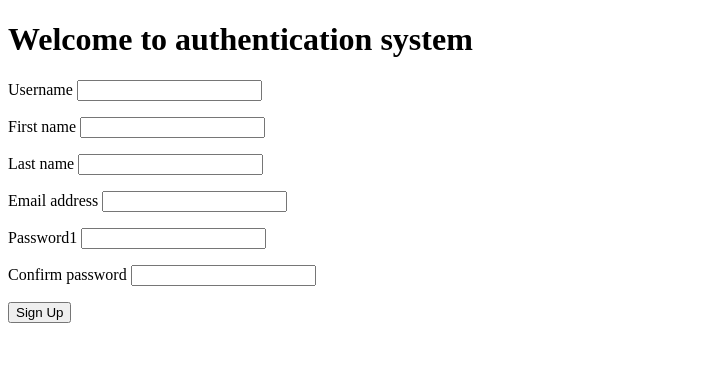
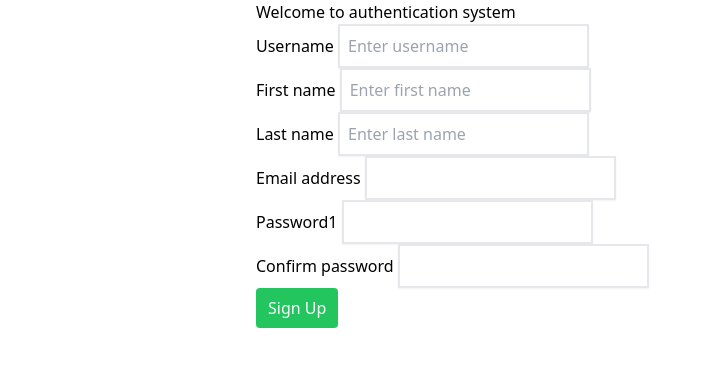
Before and after one commit to MohammadFahad1/Django_Task_Management, a Django app: page /users/sign-up in a window 1280 px wide. Shown: the top 367 px of the page, without its empty margins (0-704 px from the left). Run offline with Django 5.2, Linux system fonts and the light colour scheme.

```diff
--- a/static/css/output.css
+++ b/static/css/output.css
@@ -1,6 +1,4 @@
-*,
-::before,
-::after {
+*, ::before, ::after {
   --tw-border-spacing-x: 0;
   --tw-border-spacing-y: 0;
   --tw-translate-x: 0;
@@ -10,19 +8,19 @@
   --tw-skew-y: 0;
   --tw-scale-x: 1;
   --tw-scale-y: 1;
-  --tw-pan-x: ;
-  --tw-pan-y: ;
-  --tw-pinch-zoom: ;
+  --tw-pan-x:  ;
+  --tw-pan-y:  ;
+  --tw-pinch-zoom:  ;
   --tw-scroll-snap-strictness: proximity;
-  --tw-gradient-from-position: ;
-  --tw-gradient-via-position: ;
-  --tw-gradient-to-position: ;
-  --tw-ordinal: ;
-  --tw-slashed-zero: ;
-  --tw-numeric-figure: ;
-  --tw-numeric-spacing: ;
-  --tw-numeric-fraction: ;
-  --tw-ring-inset: ;
+  --tw-gradient-from-position:  ;
+  --tw-gradient-via-position:  ;
+  --tw-gradient-to-position:  ;
+  --tw-ordinal:  ;
+  --tw-slashed-zero:  ;
+  --tw-numeric-figure:  ;
+  --tw-numeric-spacing:  ;
+  --tw-numeric-fraction:  ;
+  --tw-ring-inset:  ;
   --tw-ring-offset-width: 0px;
   --tw-ring-offset-color: #fff;
   --tw-ring-color: rgb(59 130 246 / 0.5);
@@ -30,28 +28,28 @@
   --tw-ring-shadow: 0 0 #0000;
   --tw-shadow: 0 0 #0000;
   --tw-shadow-colored: 0 0 #0000;
-  --tw-blur: ;
-  --tw-brightness: ;
-  --tw-contrast: ;
-  --tw-grayscale: ;
-  --tw-hue-rotate: ;
-  --tw-invert: ;
-  --tw-saturate: ;
-  --tw-sepia: ;
-  --tw-drop-shadow: ;
-  --tw-backdrop-blur: ;
-  --tw-backdrop-brightness: ;
-  --tw-backdrop-contrast: ;
-  --tw-backdrop-grayscale: ;
-  --tw-backdrop-hue-rotate: ;
-  --tw-backdrop-invert: ;
-  --tw-backdrop-opacity: ;
-  --tw-backdrop-saturate: ;
-  --tw-backdrop-sepia: ;
-  --tw-contain-size: ;
-  --tw-contain-layout: ;
-  --tw-contain-paint: ;
-  --tw-contain-style: ;
+  --tw-blur:  ;
+  --tw-brightness:  ;
+  --tw-contrast:  ;
+  --tw-grayscale:  ;
+  --tw-hue-rotate:  ;
+  --tw-invert:  ;
+  --tw-saturate:  ;
+  --tw-sepia:  ;
+  --tw-drop-shadow:  ;
+  --tw-backdrop-blur:  ;
+  --tw-backdrop-brightness:  ;
+  --tw-backdrop-contrast:  ;
+  --tw-backdrop-grayscale:  ;
+  --tw-backdrop-hue-rotate:  ;
+  --tw-backdrop-invert:  ;
+  --tw-backdrop-opacity:  ;
+  --tw-backdrop-saturate:  ;
+  --tw-backdrop-sepia:  ;
+  --tw-contain-size:  ;
+  --tw-contain-layout:  ;
+  --tw-contain-paint:  ;
+  --tw-contain-style:  ;
 }
 
 ::backdrop {
@@ -64,19 +62,19 @@
   --tw-skew-y: 0;
   --tw-scale-x: 1;
   --tw-scale-y: 1;
-  --tw-pan-x: ;
-  --tw-pan-y: ;
-  --tw-pinch-zoom: ;
+  --tw-pan-x:  ;
+  --tw-pan-y:  ;
+  --tw-pinch-zoom:  ;
   --tw-scroll-snap-strictness: proximity;
-  --tw-gradient-from-position: ;
-  --tw-gradient-via-position: ;
-  --tw-gradient-to-position: ;
-  --tw-ordinal: ;
-  --tw-slashed-zero: ;
-  --tw-numeric-figure: ;
-  --tw-numeric-spacing: ;
-  --tw-numeric-fraction: ;
-  --tw-ring-inset: ;
+  --tw-gradient-from-position:  ;
+  --tw-gradient-via-position:  ;
+  --tw-gradient-to-position:  ;
+  --tw-ordinal:  ;
+  --tw-slashed-zero:  ;
+  --tw-numeric-figure:  ;
+  --tw-numeric-spacing:  ;
+  --tw-numeric-fraction:  ;
+  --tw-ring-inset:  ;
   --tw-ring-offset-width: 0px;
   --tw-ring-offset-color: #fff;
   --tw-ring-color: rgb(59 130 246 / 0.5);
@@ -84,28 +82,28 @@
   --tw-ring-shadow: 0 0 #0000;
   --tw-shadow: 0 0 #0000;
   --tw-shadow-colored: 0 0 #0000;
-  --tw-blur: ;
-  --tw-brightness: ;
-  --tw-contrast: ;
-  --tw-grayscale: ;
-  --tw-hue-rotate: ;
-  --tw-invert: ;
-  --tw-saturate: ;
-  --tw-sepia: ;
-  --tw-drop-shadow: ;
-  --tw-backdrop-blur: ;
-  --tw-backdrop-brightness: ;
-  --tw-backdrop-contrast: ;
-  --tw-backdrop-grayscale: ;
-  --tw-backdrop-hue-rotate: ;
-  --tw-backdrop-invert: ;
-  --tw-backdrop-opacity: ;
-  --tw-backdrop-saturate: ;
-  --tw-backdrop-sepia: ;
-  --tw-contain-size: ;
-  --tw-contain-layout: ;
-  --tw-contain-paint: ;
-  --tw-contain-style: ;
+  --tw-blur:  ;
+  --tw-brightness:  ;
+  --tw-contrast:  ;
+  --tw-grayscale:  ;
+  --tw-hue-rotate:  ;
+  --tw-invert:  ;
+  --tw-saturate:  ;
+  --tw-sepia:  ;
+  --tw-drop-shadow:  ;
+  --tw-backdrop-blur:  ;
+  --tw-backdrop-brightness:  ;
+  --tw-backdrop-contrast:  ;
+  --tw-backdrop-grayscale:  ;
+  --tw-backdrop-hue-rotate:  ;
+  --tw-backdrop-invert:  ;
+  --tw-backdrop-opacity:  ;
+  --tw-backdrop-saturate:  ;
+  --tw-backdrop-sepia:  ;
+  --tw-contain-size:  ;
+  --tw-contain-layout:  ;
+  --tw-contain-paint:  ;
+  --tw-contain-style:  ;
 }
 
 /*
@@ -132,7 +130,7 @@
 
 ::before,
 ::after {
-  --tw-content: "";
+  --tw-content: '';
 }
 
 /*
@@ -154,10 +152,9 @@ html,
   -moz-tab-size: 4;
   /* 3 */
   -o-tab-size: 4;
-  tab-size: 4;
+     tab-size: 4;
   /* 3 */
-  font-family: ui-sans-serif, system-ui, sans-serif, "Apple Color Emoji",
-    "Segoe UI Emoji", "Segoe UI Symbol", "Noto Color Emoji";
+  font-family: ui-sans-serif, system-ui, sans-serif, "Apple Color Emoji", "Segoe UI Emoji", "Segoe UI Symbol", "Noto Color Emoji";
   /* 4 */
   font-feature-settings: normal;
   /* 5 */
@@ -200,7 +197,7 @@ Add the correct text decoration in Chrome, Edge, and Safari.
 
 abbr:where([title]) {
   -webkit-text-decoration: underline dotted;
-  text-decoration: underline dotted;
+          text-decoration: underline dotted;
 }
 
 /*
@@ -246,8 +243,7 @@ code,
 kbd,
 samp,
 pre {
-  font-family: ui-monospace, SFMono-Regular, Menlo, Monaco, Consolas,
-    "Liberation Mono", "Courier New", monospace;
+  font-family: ui-monospace, SFMono-Regular, Menlo, Monaco, Consolas, "Liberation Mono", "Courier New", monospace;
   /* 1 */
   font-feature-settings: normal;
   /* 2 */
@@ -348,9 +344,9 @@ select {
 */
 
 button,
-input:where([type="button"]),
-input:where([type="reset"]),
-input:where([type="submit"]) {
+input:where([type='button']),
+input:where([type='reset']),
+input:where([type='submit']) {
   -webkit-appearance: button;
   /* 1 */
   background-color: transparent;
@@ -397,7 +393,7 @@ Correct the cursor style of increment and decrement buttons in Safari.
 2. Correct the outline style in Safari.
 */
 
-[type="search"] {
+[type='search'] {
   -webkit-appearance: textfield;
   /* 1 */
   outline-offset: -2px;
@@ -490,8 +486,7 @@ textarea {
 2. Set the default placeholder color to the user's configured gray 400 color.
 */
 
-input::-moz-placeholder,
-textarea::-moz-placeholder {
+input::-moz-placeholder, textarea::-moz-placeholder {
   opacity: 1;
   /* 1 */
   color: #9ca3af;
@@ -650,16 +645,16 @@ video {
   margin-bottom: 2rem;
 }
 
+.mt-3 {
+  margin-top: 0.75rem;
+}
+
 .mt-5 {
   margin-top: 1.25rem;
 }
 
 .mt-8 {
   margin-top: 2rem;
-}
-
-.mt-3 {
-  margin-top: 0.75rem;
 }
 
 .block {
@@ -707,6 +702,10 @@ video {
   height: 2rem;
 }
 
+.w-1\/2 {
+  width: 50%;
+}
+
 .w-10 {
   width: 2.5rem;
 }
@@ -723,12 +722,8 @@ video {
   width: 2rem;
 }
 
-.w-full {
-  width: 100%;
-}
-
-.w-1\/2 {
-  width: 50%;
+.max-w-3xl {
+  max-width: 48rem;
 }
 
 .max-w-\[1400px\] {
@@ -744,9 +739,7 @@ video {
 }
 
 .transform {
-  transform: translate(var(--tw-translate-x), var(--tw-translate-y))
-    rotate(var(--tw-rotate)) skewX(var(--tw-skew-x)) skewY(var(--tw-skew-y))
-    scaleX(var(--tw-scale-x)) scaleY(var(--tw-scale-y));
+  transform: translate(var(--tw-translate-x), var(--tw-translate-y)) rotate(var(--tw-rotate)) skewX(var(--tw-skew-x)) skewY(var(--tw-skew-y)) scaleX(var(--tw-scale-x)) scaleY(var(--tw-scale-y));
 }
 
 .grid-cols-2 {
@@ -795,20 +788,16 @@ video {
   margin-left: calc(-0.5rem * calc(1 - var(--tw-space-x-reverse)));
 }
 
+.rounded {
+  border-radius: 0.25rem;
+}
+
 .rounded-full {
   border-radius: 9999px;
 }
 
 .rounded-xl {
   border-radius: 0.75rem;
-}
-
-.rounded-lg {
-  border-radius: 0.5rem;
-}
-
-.rounded {
-  border-radius: 0.25rem;
 }
 
 .border {
@@ -831,16 +820,6 @@ video {
 .border-white {
   --tw-border-opacity: 1;
   border-color: rgb(255 255 255 / var(--tw-border-opacity, 1));
-}
-
-.border-gray-500 {
-  --tw-border-opacity: 1;
-  border-color: rgb(107 114 128 / var(--tw-border-opacity, 1));
-}
-
-.border-indigo-500 {
-  --tw-border-opacity: 1;
-  border-color: rgb(99 102 241 / var(--tw-border-opacity, 1));
 }
 
 .bg-blue-100 {
@@ -888,6 +867,11 @@ video {
   background-color: rgb(239 68 68 / var(--tw-bg-opacity, 1));
 }
 
+.bg-rose-500 {
+  --tw-bg-opacity: 1;
+  background-color: rgb(244 63 94 / var(--tw-bg-opacity, 1));
+}
+
 .bg-white {
   --tw-bg-opacity: 1;
   background-color: rgb(255 255 255 / var(--tw-bg-opacity, 1));
@@ -901,11 +885,6 @@ video {
 .bg-yellow-500 {
   --tw-bg-opacity: 1;
   background-color: rgb(234 179 8 / var(--tw-bg-opacity, 1));
-}
-
-.bg-rose-500 {
-  --tw-bg-opacity: 1;
-  background-color: rgb(244 63 94 / var(--tw-bg-opacity, 1));
 }
 
 .p-2 {
@@ -1010,6 +989,11 @@ video {
   color: rgb(220 38 38 / var(--tw-text-opacity, 1));
 }
 
+.text-slate-50 {
+  --tw-text-opacity: 1;
+  color: rgb(248 250 252 / var(--tw-text-opacity, 1));
+}
+
 .text-white {
   --tw-text-opacity: 1;
   color: rgb(255 255 255 / var(--tw-text-opacity, 1));
@@ -1020,31 +1004,18 @@ video {
   color: rgb(202 138 4 / var(--tw-text-opacity, 1));
 }
 
-.text-slate-50 {
-  --tw-text-opacity: 1;
-  color: rgb(248 250 252 / var(--tw-text-opacity, 1));
-}
-
 .shadow-sm {
   --tw-shadow: 0 1px 2px 0 rgb(0 0 0 / 0.05);
   --tw-shadow-colored: 0 1px 2px 0 var(--tw-shadow-color);
-  box-shadow: var(--tw-ring-offset-shadow, 0 0 #0000),
-    var(--tw-ring-shadow, 0 0 #0000), var(--tw-shadow);
+  box-shadow: var(--tw-ring-offset-shadow, 0 0 #0000), var(--tw-ring-shadow, 0 0 #0000), var(--tw-shadow);
 }
 
 .filter {
-  filter: var(--tw-blur) var(--tw-brightness) var(--tw-contrast)
-    var(--tw-grayscale) var(--tw-hue-rotate) var(--tw-invert) var(--tw-saturate)
-    var(--tw-sepia) var(--tw-drop-shadow);
+  filter: var(--tw-blur) var(--tw-brightness) var(--tw-contrast) var(--tw-grayscale) var(--tw-hue-rotate) var(--tw-invert) var(--tw-saturate) var(--tw-sepia) var(--tw-drop-shadow);
 }
 
 .ease-in-out {
   transition-timing-function: cubic-bezier(0.4, 0, 0.2, 1);
-}
-
-.focus-within\:border-rose-400:focus-within {
-  --tw-border-opacity: 1;
-  border-color: rgb(251 113 133 / var(--tw-border-opacity, 1));
 }
 
 .hover\:bg-blue-100:hover {
@@ -1052,7 +1023,7 @@ video {
   background-color: rgb(219 234 254 / var(--tw-bg-opacity, 1));
 }
 
-.focus\:border-rose-400:focus {
-  --tw-border-opacity: 1;
-  border-color: rgb(251 113 133 / var(--tw-border-opacity, 1));
+.hover\:bg-green-600:hover {
+  --tw-bg-opacity: 1;
+  background-color: rgb(22 163 74 / var(--tw-bg-opacity, 1));
 }
--- a/tasks/forms.py
+++ b/tasks/forms.py
@@ -16,6 +16,11 @@ class TaskForm(forms.Form):
 #
 class StyledFormMixin:
     """ Mixing o apply style to form field """
+    """ Using Mixin Widget """
+    def __init__(self, *arg, **kwarg):
+        super().__init__(*arg, **kwarg)
+        self.apply_styled_widgets()
+
     default_classes = "border-2 border-gray-500 p-2 mb-2 w-full rounded-lg shadow-sm focus:border-rose-400"
     def apply_styled_widgets(self):
         for field_name, field in self.fields.items():
@@ -38,6 +43,11 @@ class StyledFormMixin:
                 field.widget.attrs.update({
                     'class': 'mb-2'
                 })
+            else:
+                field.widget.attrs.update({
+                    'class': self.default_classes,
+                })
+
 
 # Django Model Form
 class TaskModelForm(StyledFormMixin, forms.ModelForm):
@@ -69,17 +79,8 @@ class TaskModelForm(StyledFormMixin, forms.ModelForm):
         #         'class': 'mb-2'
         #     })
         # }
-    """ Using Mixin Widget """
-    def __init__(self, *arg, **kwarg):
-        super().__init__(*arg, **kwarg)
-        self.apply_styled_widgets()
 
 class TaskDetailModelForm(StyledFormMixin, forms.ModelForm):
     class Meta:
         model = TaskDetail
         fields = ['priority', 'notes']
-
-    """ Using Mixin Widget """
-    def __init__(self, *arg, **kwarg):
-        super().__init__(*arg, **kwarg)
-        self.apply_styled_widgets()
--- a/users/forms.py
+++ b/users/forms.py
@@ -2,6 +2,8 @@ from django.contrib.auth.forms import UserCreationForm
 from django.contrib.auth.models import User
 from django import forms
 import re
+
+from tasks.forms import StyledFormMixin
 
 class RegisterForm(UserCreationForm):
     class Meta:
@@ -14,7 +16,7 @@ class RegisterForm(UserCreationForm):
         for fieldname in ['username', 'password1', 'password2']:
             self.fields[fieldname].help_text = None
 
-class CustomRegistrationForm(forms.ModelForm):
+class CustomRegistrationForm(StyledFormMixin, forms.ModelForm):
     password1 = forms.CharField(widget=forms.PasswordInput)
     confirm_password = forms.CharField(widget=forms.PasswordInput)
 
--- a/users/templates/registration/register.html
+++ b/users/templates/registration/register.html
@@ -1,13 +1,20 @@
+{% load static %}
 <!DOCTYPE html>
 <html lang="en">
 <head>
     <meta charset="UTF-8">
     <meta name="viewport" content="width=device-width, initial-scale=1.0">
+    <link rel="stylesheet" href="{% static "css/output.css" %}">
     <title>Register</title>
 </head>
-<body>
+<body class="max-w-3xl mx-auto">
     <h1>Welcome to authentication system</h1>
     <div>
+        {% if messages %}
+            {% for message in messages %}
+                <p style="{% if message.tags == 'error' %}background: pink; color: red; {% endif %} {% if message.tags == 'success' %}background: lightgreen; color: green; {% endif %} padding: 8px">{{message}}</p>
+            {% endfor %}
+        {% endif %}
         {% if form.non_field_errors %}
             {% for error in form.non_field_errors %}
                 {{error}}
@@ -28,7 +35,7 @@
                     {% endif %}
                 </p>
             {% endfor %}
-            <button type="submit">Sign Up</button>
+            <button type="submit" class="bg-green-500 text-slate-50 rounded px-3 py-2 hover:bg-green-600">Sign Up</button>
         </form>
     </div>
 </body>
--- a/users/urls.py
+++ b/users/urls.py
@@ -1,7 +1,8 @@
 
 from django.urls import path
-from users.views import sign_up
+from users.views import login, sign_up
 
 urlpatterns = [
-    path('sign-up', sign_up, name="sign-up")
+    path('sign-up', sign_up, name="sign-up"),
+    path('sign-in', login, name="sign-in")
 ]
--- a/users/views.py
+++ b/users/views.py
@@ -1,17 +1,19 @@
 from django.shortcuts import render
 from django.contrib.auth.forms import UserCreationForm
 from django.contrib.auth.models import User
-
+from django.shortcuts import render, redirect
+from django.contrib import messages
 from users.forms import CustomRegistrationForm, RegisterForm
 
 # Create your views here.
 def sign_up(request):
-    if request.method == 'GET':
-        form = CustomRegistrationForm()
+    form = CustomRegistrationForm()
     if request.method == 'POST':
         form = CustomRegistrationForm(request.POST)
         if form.is_valid():
             form.save()
+            messages.success(request, "Account created successfully")
+            return redirect('sign-up')
         #     username = form.cleaned_data.get('username')
         #     password = form.cleaned_data.get('password1')
         #     confirm_password = form.cleaned_data.get('password2')
@@ -24,3 +26,6 @@ def sign_up(request):
             print("form is not valid")
 
     return render(request, 'registration/register.html', {"form": form})
+
+def login(request):
+    pass
```
Also changed, not shown: users/templates/registration/login.html (added, +19 -0 lines).
